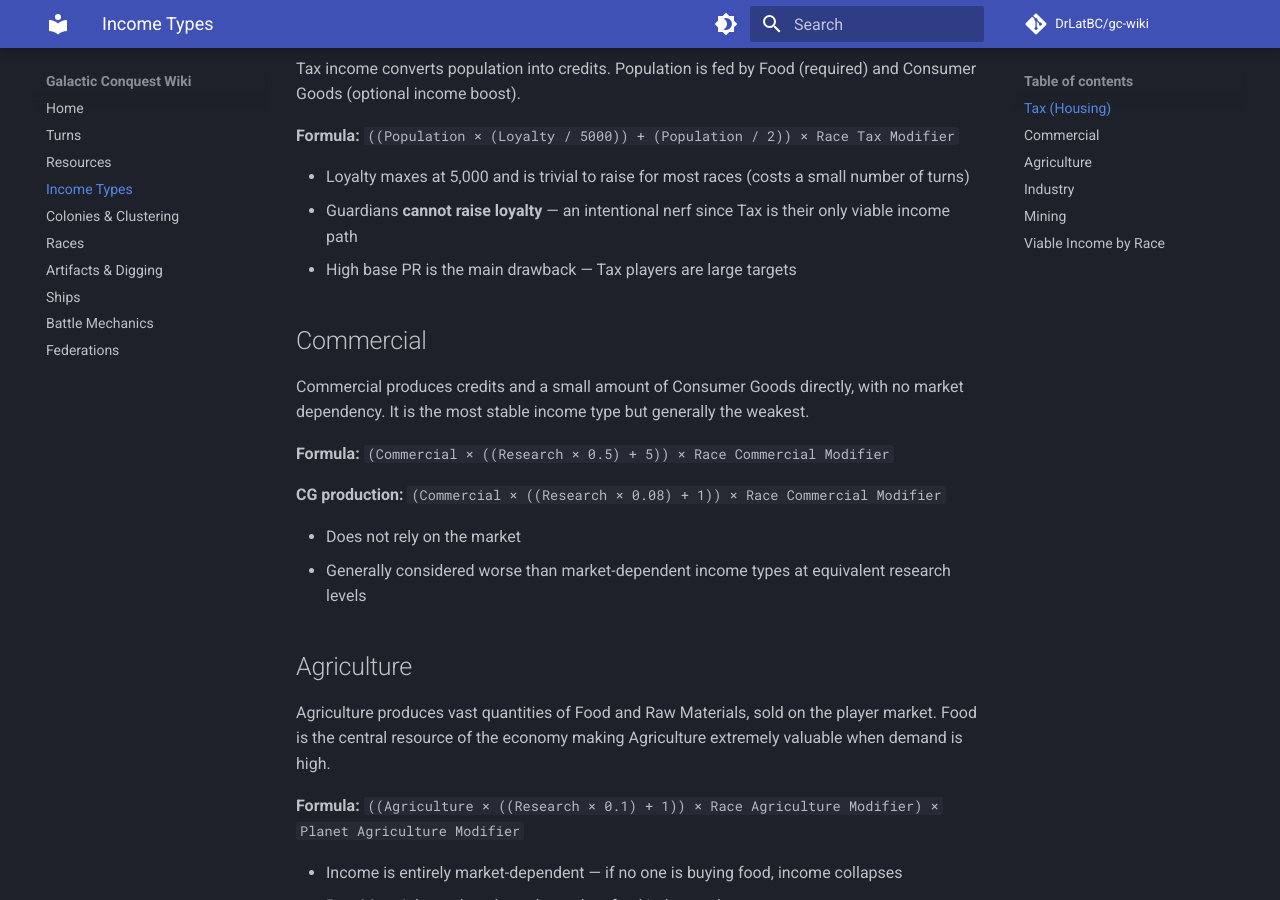
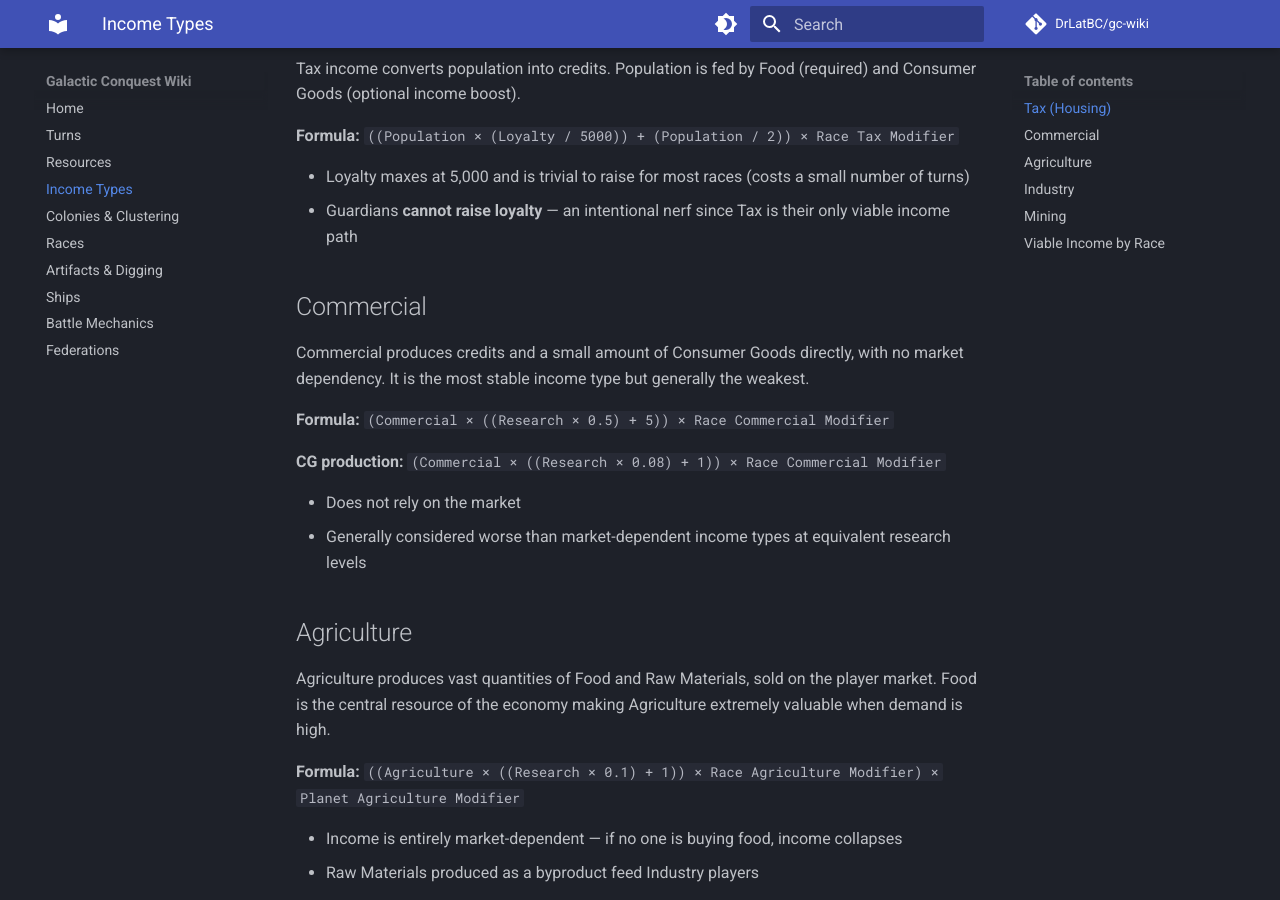
Before and after one commit to DrLatBC/gc-wiki, an MkDocs documentation site: the page built from docs/income-types.md, in a window 1280 px wide and 900 px high, scrolled down 503 px. Built offline with MkDocs 1.6.1 and Material for MkDocs 9.7.7, drawn with Linux system fonts in a browser that asks for light colours; comment, search, counter and statistics services are not loaded.

Commit message:
Remove false claim that Tax players have high base PR

```diff
--- a/docs/income-types.md
+++ b/docs/income-types.md
@@ -14,7 +14,6 @@ Tax income converts population into credits. Population is fed by Food (required
 
 - Loyalty maxes at 5,000 and is trivial to raise for most races (costs a small number of turns)
 - Guardians **cannot raise loyalty** — an intentional nerf since Tax is their only viable income path
-- High base PR is the main drawback — Tax players are large targets
 
 ## Commercial
 
```
